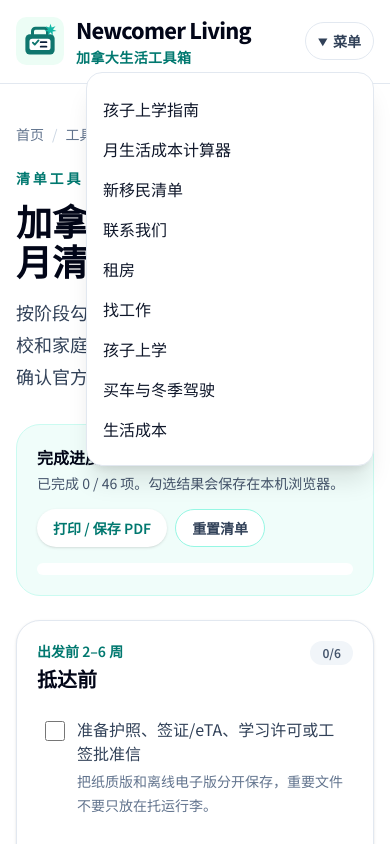
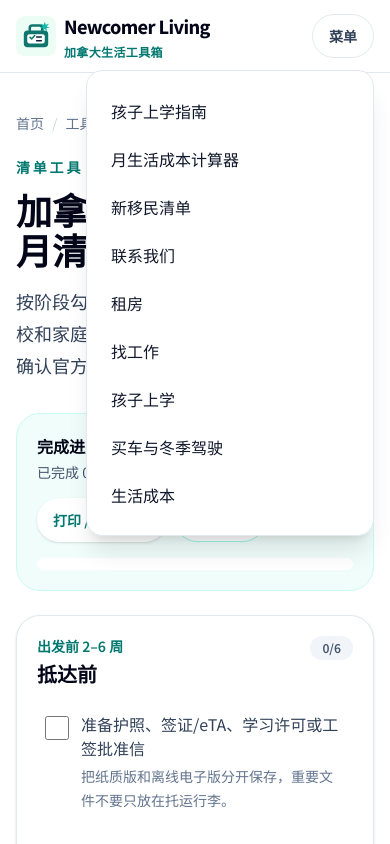
Before and after one commit to Q-Zhao-9/newcomer.living, a Next.js app: page /tools/newcomer-checklist in a window 390 px wide. Both pictures are taken after a click on the heading "菜单". Shown: the top 844 px of the page. Built offline with nearby package versions, Linux system fonts and the light colour scheme; no server answers.

Commit message:
Improve mobile accessibility QA

```diff
--- a/src/app/globals.css
+++ b/src/app/globals.css
@@ -10,5 +10,21 @@
 html { scroll-behavior: smooth; }
 body { background: var(--background); color: var(--foreground); font-family: var(--font-noto-sans), system-ui, sans-serif; }
 a { text-underline-offset: 4px; }
+button,
+summary,
+a,
+input,
+select,
+textarea {
+  -webkit-tap-highlight-color: rgba(15, 118, 110, 0.18);
+}
+
+:where(a, button, summary, input, select, textarea):focus-visible {
+  outline: 3px solid #14b8a6;
+  outline-offset: 3px;
+  border-radius: 0.75rem;
+}
+
+summary::-webkit-details-marker { display: none; }
 .prose h2 { margin-top: 2rem; margin-bottom: 0.75rem; font-weight: 800; color: #0f172a; }
 .prose p { margin: 1rem 0; color: #334155; }
--- a/src/components/CalculatorForm.tsx
+++ b/src/components/CalculatorForm.tsx
@@ -33,6 +33,7 @@ export function CalculatorForm() {
             <div className="mt-3 flex items-center rounded-xl border border-slate-200 bg-slate-50 px-3 focus-within:border-teal-400 focus-within:bg-white">
               <span className="text-slate-500">C$</span>
               <input
+                aria-label={`${field.label}，${field.helper}`}
                 className="w-full bg-transparent px-2 py-3 outline-none"
                 type="number"
                 min="0"
--- a/src/components/ChecklistSection.tsx
+++ b/src/components/ChecklistSection.tsx
@@ -159,8 +159,8 @@ export function ChecklistSection() {
             <p className="mt-1 text-sm text-slate-600">已完成 {done} / {total} 项。勾选结果会保存在本机浏览器。</p>
           </div>
           <div className="flex flex-wrap gap-2 print:hidden">
-            <button type="button" onClick={() => window.print()} className="rounded-full bg-white px-4 py-2 text-sm font-semibold text-teal-700 shadow-sm hover:bg-teal-100">打印 / 保存 PDF</button>
-            <button type="button" onClick={resetChecklist} className="rounded-full border border-teal-200 bg-white px-4 py-2 text-sm font-semibold text-slate-700 hover:text-teal-700">重置清单</button>
+            <button type="button" onClick={() => window.print()} className="min-h-11 rounded-full bg-white px-4 py-2 text-sm font-semibold text-teal-700 shadow-sm hover:bg-teal-100">打印 / 保存 PDF</button>
+            <button type="button" onClick={resetChecklist} className="min-h-11 rounded-full border border-teal-200 bg-white px-4 py-2 text-sm font-semibold text-slate-700 hover:text-teal-700">重置清单</button>
           </div>
         </div>
         <div className="mt-4 h-3 overflow-hidden rounded-full bg-white print:border print:border-slate-200">
@@ -185,8 +185,8 @@ export function ChecklistSection() {
                 {section.items.map((item) => {
                   const id = getItemId(section.title, item.text);
                   return (
-                    <label key={id} className="flex cursor-pointer gap-3 rounded-2xl p-2 hover:bg-slate-50">
-                      <input className="mt-1 h-5 w-5 shrink-0 accent-teal-600" type="checkbox" checked={Boolean(checked[id])} onChange={(event) => setChecked((current) => ({ ...current, [id]: event.target.checked }))} />
+                    <label key={id} className="flex min-h-11 cursor-pointer gap-3 rounded-2xl p-2 hover:bg-slate-50">
+                      <input className="mt-1 h-6 w-6 shrink-0 accent-teal-600" type="checkbox" checked={Boolean(checked[id])} onChange={(event) => setChecked((current) => ({ ...current, [id]: event.target.checked }))} />
                       <span>
                         <span className={checked[id] ? "block text-slate-400 line-through" : "block text-slate-700"}>{item.text}</span>
                         {item.note ? <span className="mt-1 block text-sm leading-6 text-slate-500">{item.note}</span> : null}
--- a/src/components/Header.tsx
+++ b/src/components/Header.tsx
@@ -5,8 +5,8 @@ import { categories } from "@/lib/content";
 export function Header() {
   return (
     <header className="sticky top-0 z-50 border-b border-slate-200 bg-white/95 backdrop-blur">
-      <div className="mx-auto flex max-w-6xl items-center justify-between gap-4 px-4 py-4 sm:px-6 lg:px-8">
-        <Link href="/" className="flex items-center" aria-label="Newcomer Living homepage">
+      <div className="mx-auto flex max-w-6xl items-center justify-between gap-3 px-4 py-3 sm:gap-4 sm:px-6 sm:py-4 lg:px-8">
+        <Link href="/" className="flex min-w-0 flex-1 items-center md:flex-none" aria-label="Newcomer Living homepage">
           <Logo />
         </Link>
         <nav className="hidden items-center gap-5 text-sm font-medium text-slate-700 md:flex">
@@ -17,14 +17,14 @@ export function Header() {
           <Link className="hover:text-teal-700" href="/about">关于</Link>
           <Link className="hover:text-teal-700" href="/contact">联系</Link>
         </nav>
-        <details className="md:hidden">
-          <summary className="cursor-pointer rounded-full border border-slate-200 px-3 py-2 text-sm font-semibold text-slate-700">菜单</summary>
-          <div className="absolute right-4 mt-3 w-72 rounded-2xl border border-slate-200 bg-white p-4 shadow-xl">
-            <Link className="block py-2" href="/school">孩子上学指南</Link>
-            <Link className="block py-2" href="/tools/monthly-cost-calculator">月生活成本计算器</Link>
-            <Link className="block py-2" href="/tools/newcomer-checklist">新移民清单</Link>
-            <Link className="block py-2" href="/contact">联系我们</Link>
-            {categories.slice(0, 5).map((category) => <Link key={category.slug} className="block py-2" href={`/categories/${category.slug}`}>{category.titleZh}</Link>)}
+        <details className="shrink-0 md:hidden">
+          <summary className="flex min-h-11 cursor-pointer items-center rounded-full border border-slate-200 px-4 py-2 text-sm font-semibold text-slate-700">菜单</summary>
+          <div className="absolute right-4 z-50 mt-3 w-[calc(100vw-2rem)] max-w-72 rounded-2xl border border-slate-200 bg-white p-4 shadow-xl">
+            <Link className="block rounded-xl px-2 py-3" href="/school">孩子上学指南</Link>
+            <Link className="block rounded-xl px-2 py-3" href="/tools/monthly-cost-calculator">月生活成本计算器</Link>
+            <Link className="block rounded-xl px-2 py-3" href="/tools/newcomer-checklist">新移民清单</Link>
+            <Link className="block rounded-xl px-2 py-3" href="/contact">联系我们</Link>
+            {categories.slice(0, 5).map((category) => <Link key={category.slug} className="block rounded-xl px-2 py-3" href={`/categories/${category.slug}`}>{category.titleZh}</Link>)}
           </div>
         </details>
       </div>
--- a/src/components/Logo.tsx
+++ b/src/components/Logo.tsx
@@ -4,21 +4,21 @@ export function Logo({ size = "header" }: { size?: "header" | "footer" }) {
   const isHeader = size === "header";
 
   return (
-    <div className="flex items-center gap-3">
+    <div className="flex min-w-0 items-center gap-2 sm:gap-3">
       <Image
         src="/logo-square.svg"
         alt=""
         width={isHeader ? 48 : 44}
         height={isHeader ? 48 : 44}
-        className="shrink-0"
+        className={isHeader ? "h-10 w-10 shrink-0 sm:h-12 sm:w-12" : "h-11 w-11 shrink-0"}
         priority={isHeader}
         aria-hidden="true"
       />
-      <div className="leading-tight">
+      <div className="min-w-0 leading-tight">
         <span
           className={
             isHeader
-              ? "block text-[1.35rem] font-extrabold tracking-[-0.035em] text-slate-950"
+              ? "block truncate text-lg font-extrabold tracking-[-0.035em] text-slate-950 sm:text-[1.35rem]"
               : "block text-xl font-extrabold tracking-[-0.035em] text-slate-950"
           }
         >
@@ -27,7 +27,7 @@ export function Logo({ size = "header" }: { size?: "header" | "footer" }) {
         <span
           className={
             isHeader
-              ? "mt-1 block text-sm font-bold tracking-[0.03em] text-teal-700"
+              ? "mt-1 block truncate text-xs font-bold tracking-[0.03em] text-teal-700 sm:text-sm"
               : "mt-1 block text-sm font-bold tracking-[0.03em] text-teal-700"
           }
         >
```
Also changed, not shown: 1 other file (tests, documents, lock files or other folders).
